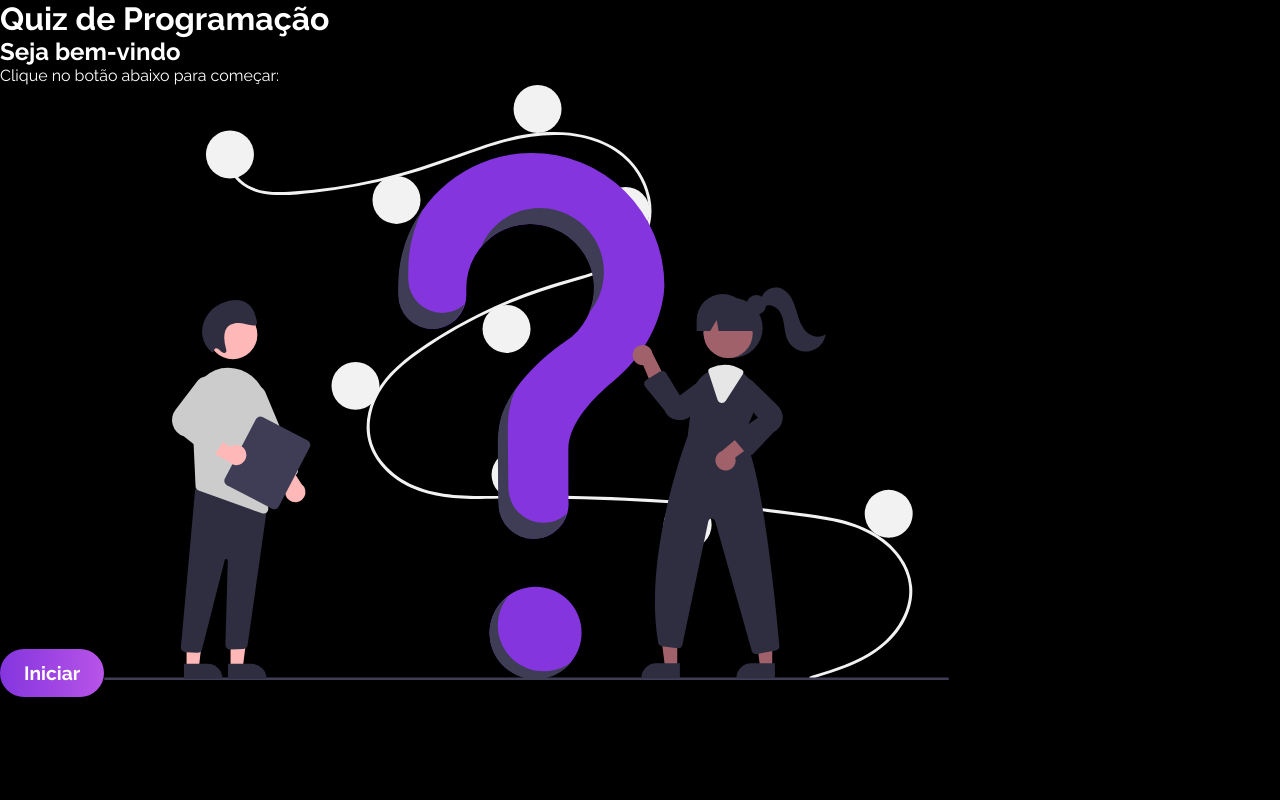
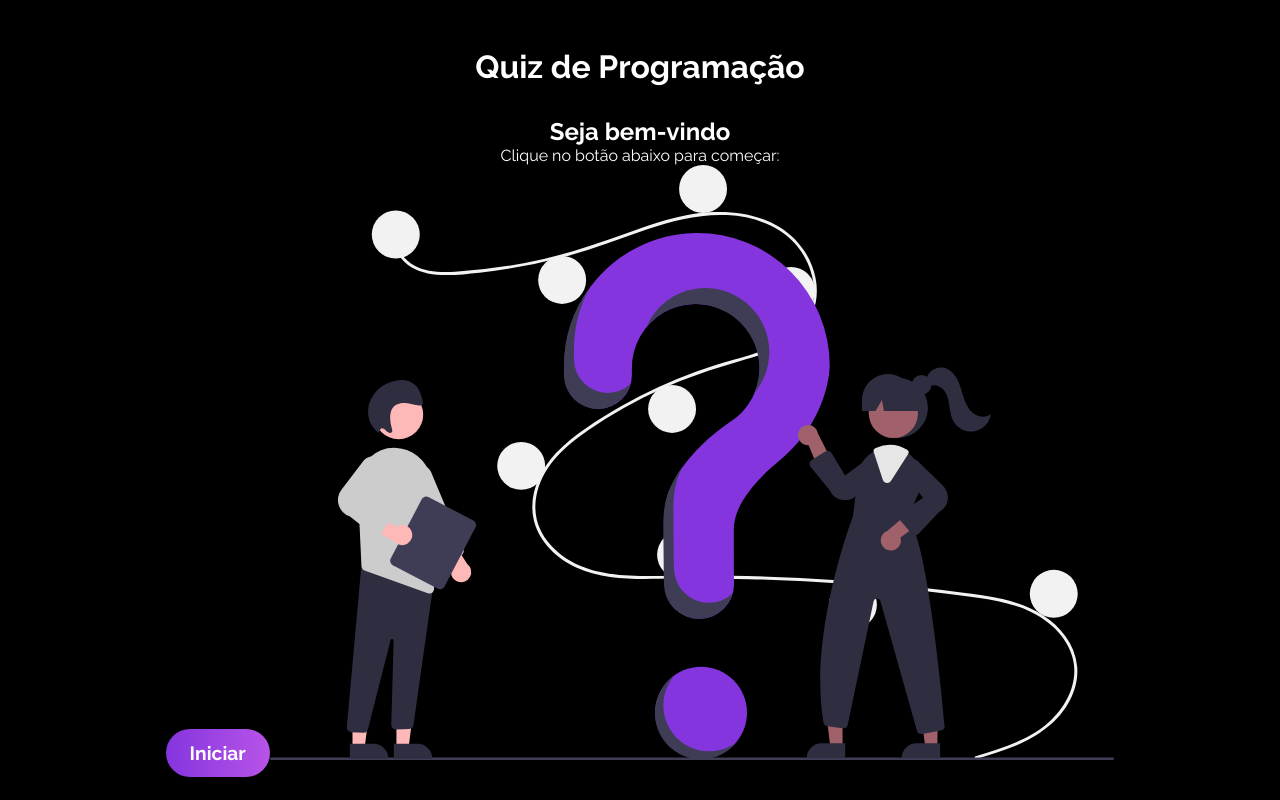
Before and after one commit to LuanaMayumi/quiz, a React (Vite) app: page / in a window 1280 px wide. Built offline with nearby package versions, Linux system fonts and the light colour scheme; a web font is replaced by a local one.

Commit message:
estilização do App

```diff
--- a/src/App.css
+++ b/src/App.css
@@ -0,0 +1,13 @@
+.App {
+  text-align: center;
+  padding-top: 3rem;
+  display: flex;
+  flex-direction: column;
+  align-items: center;
+  justify-content: center;
+}
+
+.App h1 {
+  /* distancia entre o H1 */
+  margin-bottom: 2rem;
+}
```
